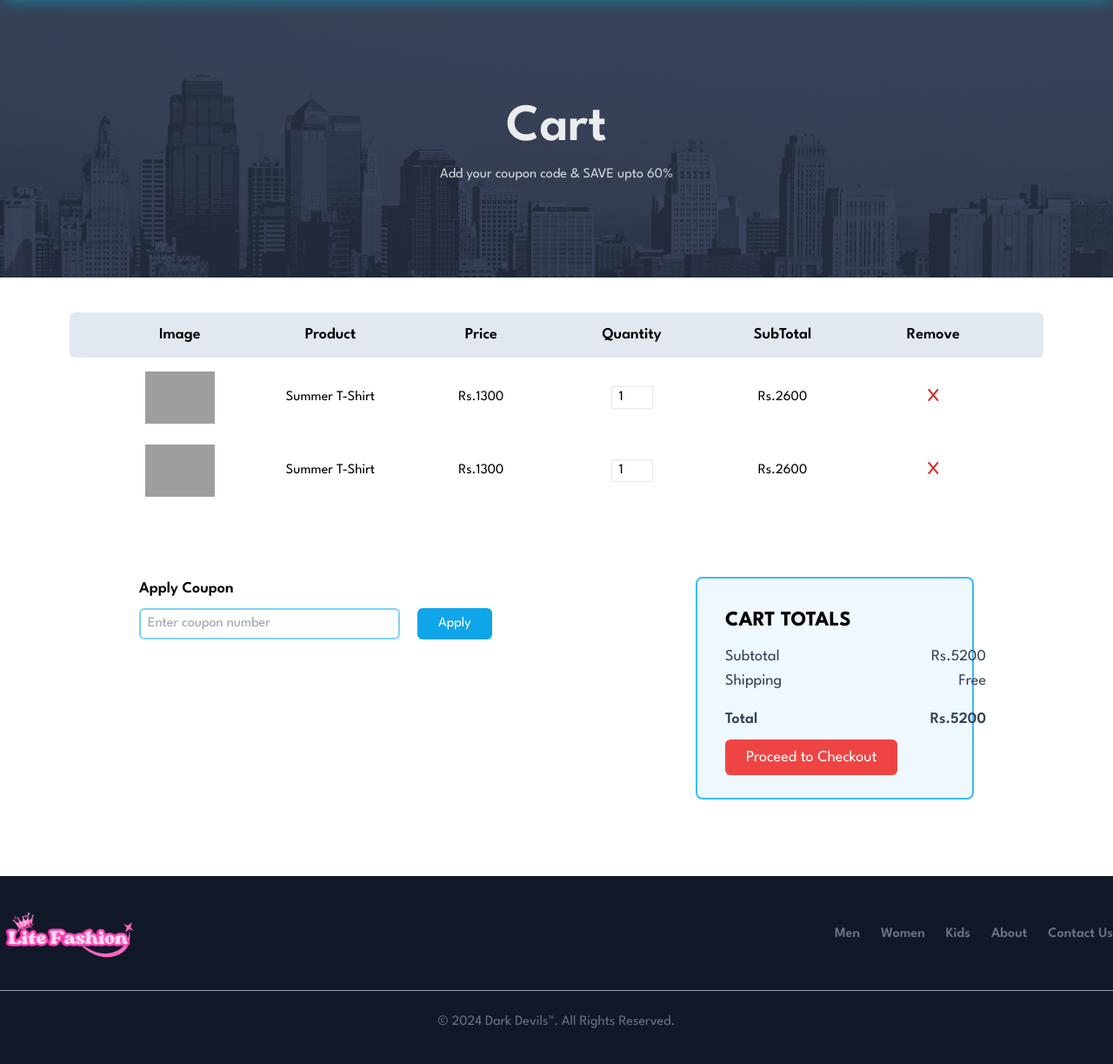
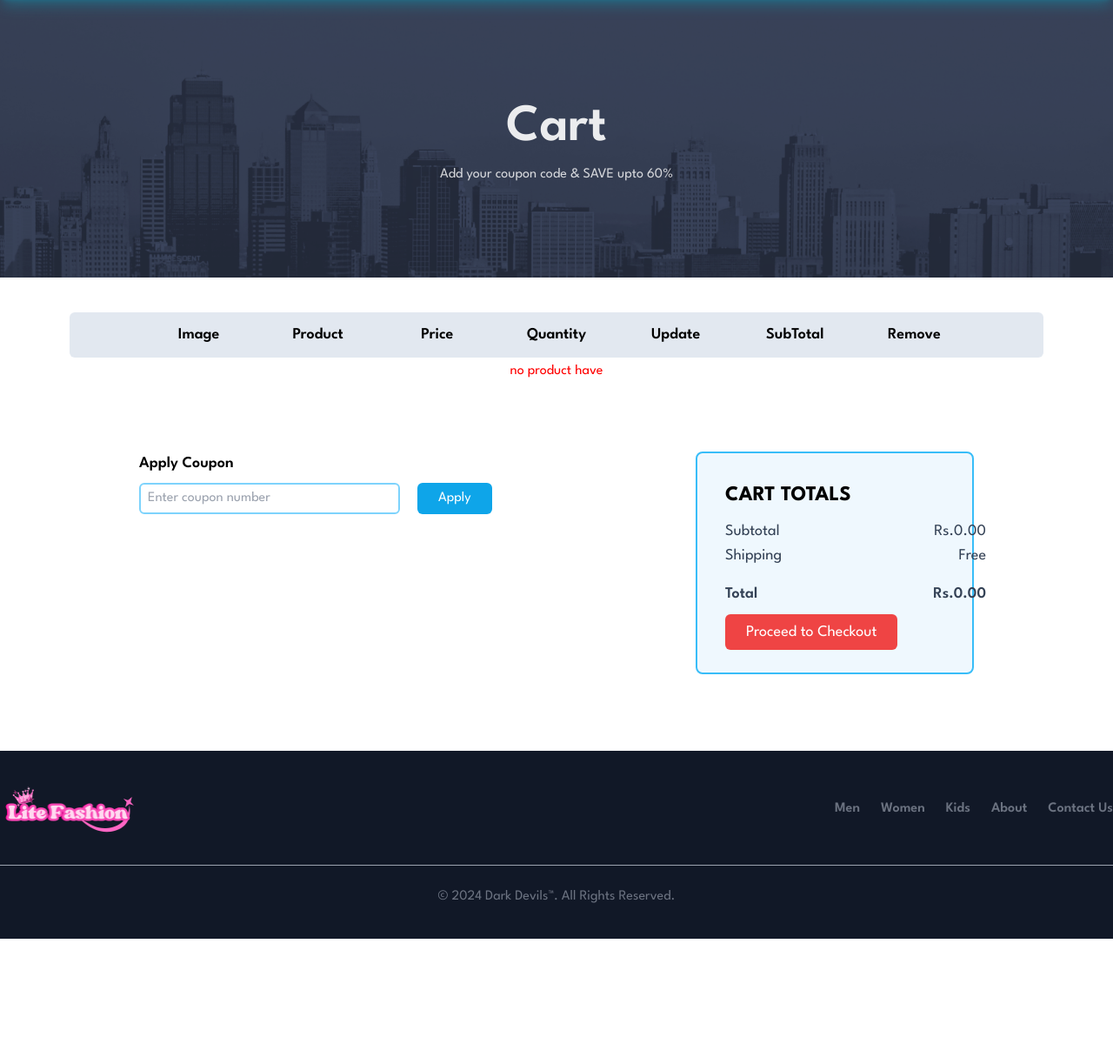
Before and after one commit to Dhanushka010Mahesh/LiteFashionDarkDevils, a PHP site: page /LiteFashionDarkDevils/pages/cart.php in a window 1280 px wide. Shown: the part 69-1292 px from the top of the page at 87% size. After the commit the page ends 1148 px from the top, so only its background shows below. Run offline with PHP 8.4, Linux system fonts and the light colour scheme; a user stored in the database is signed in; data comes from the database, SQL or seed files in the repository; some libraries are stand-ins or nearby versions; grey boxes are pictures that could not be loaded.

Commit message:
cart function all create

```diff
--- a/user/includes/footer.php
+++ b/user/includes/footer.php
@@ -1,7 +1,7 @@
 <footer class="shadow bg-gray-900 mt-12 py-5">
     <div class="w-full max-w-screen-xl mx-auto py-4">
         <div class="sm:flex sm:items-center sm:justify-between">
-            <img src="/lite_fashion/user/layout/images/lite_fashion.png" class="w-[160px]" alt="Logo" />
+            <img src="http://localhost/LiteFashionDarkDevils/user/layout/images/lite_fashion.png" class="w-[160px]" alt="Logo" />
             <ul
                 class="flex flex-wrap items-center mb-6 text-base font-semibold text-gray-500 sm:mb-0">
                 <li>
--- a/user/pages/cart.php
+++ b/user/pages/cart.php
@@ -1,3 +1,7 @@
+<?php
+  require_once ('../includes/config.php');
+?>
+
 <!DOCTYPE html>
 <html lang="en">
 
@@ -7,6 +11,18 @@
 <body>
   <!-- navbar -->
   <?php include_once '../includes/navbar.php' ?>
+
+  <?php
+
+if(!isset($_SESSION['username'])){
+  echo "<script> window.location.href='http://localhost/LiteFashionDarkDevils/user/'; </script>";
+}
+
+  $cartItems=$connection->query("select * from cart where CustermerId='{$_SESSION['custormerId']}'");
+  $cartItems->execute();
+
+  $allCartItems=$cartItems->fetchAll(PDO::FETCH_OBJ);
+  ?>
 
   <!-- page header -->
   <section
@@ -20,32 +36,32 @@
   <section class="py-10 px-20">
     <div class="items-center text-center">
       <div
-        class="grid grid-cols-6 px-10 py-3 mx-auto text-lg font-semibold bg-slate-200 mb-1 text-center rounded-md">
+        class="grid grid-cols-7 px-20 py-3 mx-auto text-lg font-semibold bg-slate-200 mb-1 text-center rounded-md">
         <p>Image</p>
         <p>Product</p>
         <p>Price</p>
         <p>Quantity</p>
+        <p>Update</p>
         <p>SubTotal</p>
         <p>Remove</p>
       </div>
+      <?php if(count($allCartItems)>0) : ?>
+      <?php foreach($allCartItems as $cart) : ?>
       <div
-        class="grid grid-cols-6 px-10 py-3 items-center text-center justify-items-center">
-        <img src="../layout/images/products/f6.jpg" alt="" class="w-20" />
-        <p>Summer T-Shirt</p>
-        <p>Rs.1300</p>
-        <input type="number" value="1" class="w-12 pl-2 border" />
-        <p>Rs.2600</p>
-        <p><i class="fa-solid fa-x text-red-600 cursor-pointer"></i></p>
+        class="grid grid-cols-7 px-20 py-3 items-center text-center justify-items-center">
+        <img src="http://localhost/LiteFashionDarkDevils/user/layout/images/products/<?php echo $cart->P_image1; ?>" alt="" class="w-20" />
+        <p><?php echo $cart->P_name; ?></p>
+        <p class="pro_price"><?php echo $cart->P_price; ?></p>
+        <input type="number" value="<?php echo $cart->S_qty; ?>" class=" pro_qty w-12 pl-2 border" />
+        <button value="<?php echo $cart->S_cartId; ?>" class="btn-update" style="background-color: greenyellow; border-radius:10px; padding:2px;">Save</button>
+        <p class="total_price" ><?php echo "RS : ".(($cart->S_qty)*($cart->P_price)); ?></p>
+        <button value="<?php echo $cart->S_cartId; ?>" class="btn-delete" ><i class="fa-solid fa-x text-red-600 cursor-pointer"></i></button>
       </div>
-      <div
-        class="grid grid-cols-6 px-10 py-3 items-center text-center justify-items-center">
-        <img src="../layout/images/products/f8.jpg" alt="" class="w-20" />
-        <p>Summer T-Shirt</p>
-        <p>Rs.1300</p>
-        <input type="number" value="1" class="w-12 pl-2 border" />
-        <p>Rs.2600</p>
-        <p><i class="fa-solid fa-x text-red-600 cursor-pointer"></i></p>
-      </div>
+      <?php endforeach; ?>
+      <?php else : ?>
+        <h6 style="color: red;" >no product have</h6>
+      <?php endif; ?>
+
     </div>
   </section>
 
@@ -69,7 +85,7 @@
         <div class="w-[300px] text-lg text-slate-700 gap-2">
           <div class="flex justify-between">
             <p>Subtotal</p>
-            <p>Rs.5200</p>
+            <p class="full_price">Rs.0.00</p>
           </div>
           <div class="flex justify-between">
             <p>Shipping</p>
@@ -77,7 +93,7 @@
           </div>
           <div class="flex justify-between my-4">
             <p class="font-semibold">Total</p>
-            <p class="font-semibold">Rs.5200</p>
+            <p class="font-semibold">Rs.0.00</p>
           </div>
           <!-- <button class="bg-red-500 text-white py-2 px-6 rounded-md mt-8">
               Proceed to Checkout
@@ -96,6 +112,104 @@
   <?php include_once '../includes/footer.php' ?>
 
   <script src="../layout/js/script.js"></script>
+  <script>
+    document.querySelectorAll('.pro_qty').forEach(input => {
+    input.addEventListener('mouseup', () => {
+        const container = input.closest('div');
+
+        const proQty = input.value;
+        const proPrice = parseFloat(container.querySelector('.pro_price').textContent);
+
+        const total = proPrice * proQty;
+        const totalPriceEl = container.querySelector('.total_price');
+        totalPriceEl.textContent = "RS : " + total;
+    });
+
+    document.querySelectorAll('.btn-update').forEach(button => {
+    button.replaceWith(button.cloneNode(true));
+    });
+
+    document.querySelectorAll('.btn-update').forEach(button => {
+    button.addEventListener('click', function(e) {
+        const id = this.value;
+        const container = this.closest('div');
+        const proQty = container.querySelector('.pro_qty').value;
+
+        fetch("cart_update.php", {
+            method: "POST",
+            headers: {
+                "Content-Type": "application/x-www-form-urlencoded"
+            },
+            body: `update=update&id=${id}&pro_qty=${proQty}`
+        })
+        .then(response => response.text())
+        .then(data => {
+          alert("Updated");
+        })
+        .catch(error => {
+          alert('Error');
+        });
+    });
+
+    document.querySelectorAll('.btn-delete').forEach(button => {
+    button.replaceWith(button.cloneNode(true));
+    });
+    document.querySelectorAll('.btn-delete').forEach(button => {
+    button.addEventListener('click', function(e) {
+        const id = this.value;
+
+        fetch("cart_delete.php", {
+            method: "POST",
+            headers: {
+                "Content-Type": "application/x-www-form-urlencoded"
+            },
+            body: `delete=delete&id=${id}`
+        })
+        .then(response => response.text())
+        .then(data => {
+          alert("Deleted");
+          reload();
+        })
+        .catch(error => {
+          alert('Error');
+        });
+    });
+
+  });
+
+
+});
+
+calTotalPrice();
+function calTotalPrice() {
+  setInterval(function() {
+    let sum = 0.0;
+
+    // Select all elements with the class 'total_price' and calculate the sum
+    document.querySelectorAll('.total_price').forEach(element => {
+      sum += parseFloat(element.textContent.replace('RS : ', '')) || 0;
+    });
+
+    // Update the content of the element with the class 'full_price'
+    document.querySelector('.full_price').textContent = 'RS .' + sum.toFixed(2);
+  }, 4000);
+}
+
+function reload() {
+  fetch("cart.php")
+    .then(response => response.text())
+    .then(html => {
+      document.body.innerHTML = html;
+    })
+    .catch(error => {
+      console.error('Error loading content:', error);
+    });
+}
+
+
+});
+
+</script>
 </body>
 
 </html>
```
Also changed, not shown: user/pages/cart_delete.php (added, +13 -0 lines), user/pages/cart_update.php (added, +14 -0 lines), user/pages/single_product.php (+5 -3 lines).
